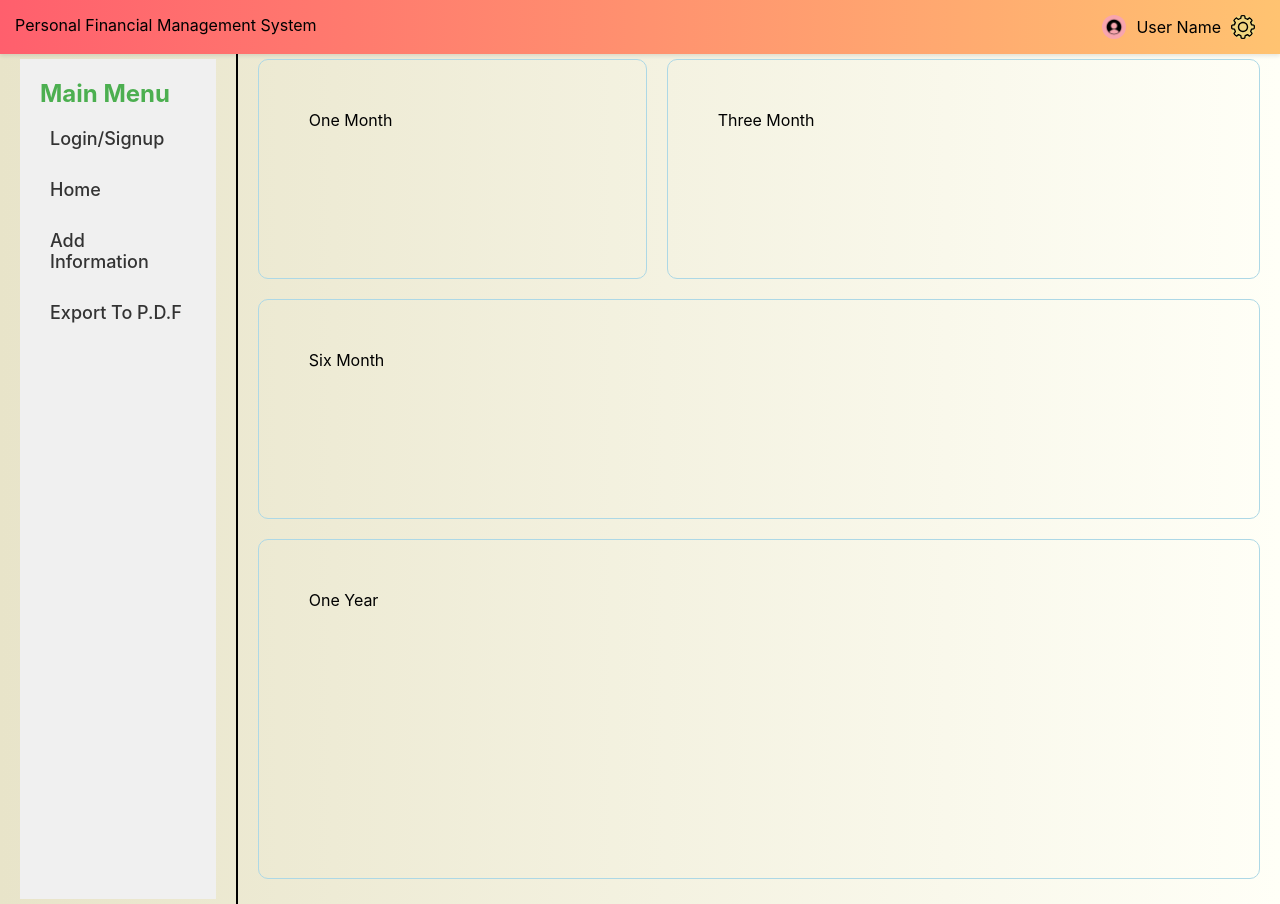
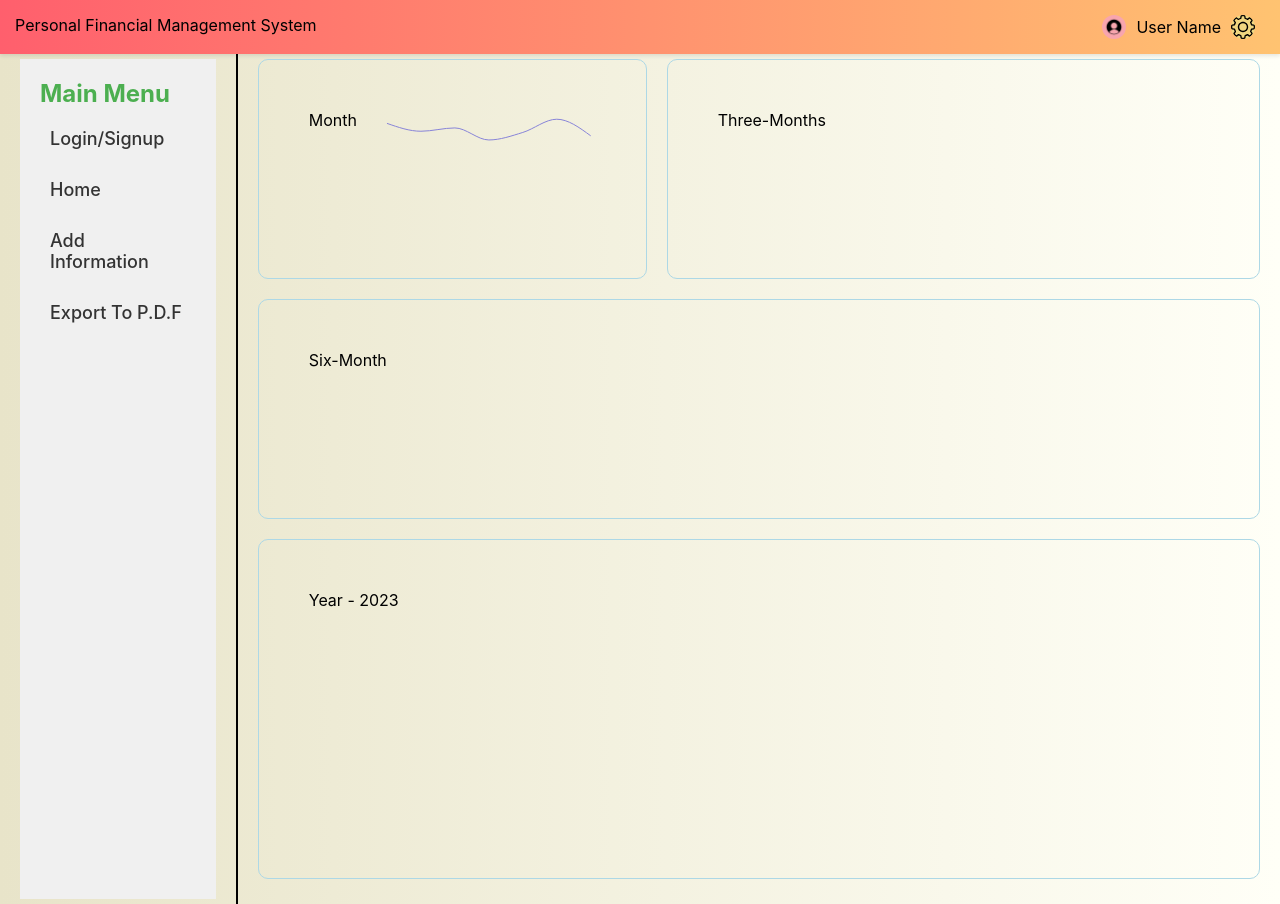
Before and after one commit to ujjwalsharmaIITB/Software-Lab-Project-PFMS, a React (Create React App) app in the folder front-end/: page /home in a window 1280 px wide. Built offline with nearby package versions, Linux system fonts and the light colour scheme.

Commit message:
added one month chart and other chart definitions

```diff
--- a/front-end/package.json
+++ b/front-end/package.json
@@ -10,6 +10,7 @@
     "react-dom": "^18.2.0",
     "react-router-dom": "^6.16.0",
     "react-scripts": "5.0.1",
+    "recharts": "^2.9.1",
     "sass": "^1.68.0",
     "scss": "^0.2.4",
     "web-vitals": "^2.1.4"
--- a/front-end/src/Components/Home/home.jsx
+++ b/front-end/src/Components/Home/home.jsx
@@ -1,15 +1,31 @@
 import "./home.scss";
+
+import {OneMonth} from "../charts/oneMonth/oneMonth";
+
+import {ThreeMonths} from "../charts/threeMonths/threeMonths";
+
+import {SixMonths} from "../charts/sixMonths/sixMonths";
+
+import {OneYear} from "../charts/oneYear/oneYear";
 
 export const Home = () => {
   return (
     <div className="home">
-      <div className="box oneMonth">One Month</div>
+      <div className="box oneMonth">
+        <OneMonth />
+      </div>
 
-      <div className="box threeMonth">Three Month</div>
+      <div className="box threeMonth">
+        <ThreeMonths />
+      </div>
 
-      <div className="box sixMonth">Six Month</div>
+      <div className="box sixMonth">
+      <SixMonths/>
+      </div>
 
-      <div className="box oneYear">One Year</div>
+      <div className="box oneYear">
+        <OneYear/>
+      </div>
     </div>
   );
 };
--- /dev/null
+++ b/front-end/src/Components/charts/oneMonth/oneMonth.jsx
@@ -0,0 +1,77 @@
+import { useState } from "react";
+import "./oneMonth.scss";
+
+import {
+  LineChart,
+  ResponsiveContainer,
+  Line,
+  XAxis,
+  YAxis,
+  Tooltip,
+  CartesianGrid,
+  Legend,
+} from "recharts";
+
+const data = [
+  {
+    date: "1",
+    amount: 2400,
+  },
+  {
+    date: "2",
+    amount: 2210,
+  },
+  {
+    date: "4",
+    amount: 2290,
+  },
+  {
+    date: "10",
+    amount: 2000,
+  },
+  {
+    date: "15",
+    amount: 2181,
+  },
+  {
+    date: "20",
+    amount: 2500,
+  },
+  {
+    date: "30",
+    amount: 2100,
+  },
+];
+
+export const OneMonth = () => {
+  const [month, setMonth] = useState("Month");
+
+  return (
+    <div className="chartOneMonth">
+      <div className="oneMonthTitle">{month}</div>
+      <div className="chartForOneMonth">
+        <ResponsiveContainer width="100%" height="100%">
+          <LineChart
+            width={600}
+            height={300}
+            data={data}
+            margin={{
+              top: 5,
+              right: 5,
+              left: 30,
+              bottom: 5,
+            }}
+          >
+            <Tooltip />
+            <Line
+              type="monotone"
+              dataKey="amount"
+              stroke="#8884d8"
+              dot={false}
+            />
+          </LineChart>
+        </ResponsiveContainer>
+      </div>
+    </div>
+  );
+};
--- /dev/null
+++ b/front-end/src/Components/charts/oneMonth/oneMonth.scss
@@ -0,0 +1,19 @@
+
+.chartOneMonth{
+    display: flex;
+    flex-direction: row;
+    height: 100%;
+
+
+    .oneMonthTitle {
+        display: flex;
+        justify-content: center;
+    }
+
+
+    .chartForOneMonth {
+        display: flex;
+        height: 100%;
+        width: 100%;
+    }
+}
--- /dev/null
+++ b/front-end/src/Components/charts/oneYear/oneYear.jsx
@@ -0,0 +1,17 @@
+import { useState } from 'react'
+import './oneYear.scss'
+
+
+export const OneYear = () => {
+
+
+
+    const [year , setYear] = useState("Year - 2023");
+
+    return (
+      <div className="chartOneYear">
+      <div className="oneYearTitle">{year}</div>
+
+      </div>
+    )
+}
--- /dev/null
+++ b/front-end/src/Components/charts/sixMonths/sixMonths.jsx
@@ -0,0 +1,17 @@
+import { useState } from 'react'
+import './sixMonths.scss'
+
+
+export const SixMonths = () => {
+
+
+
+    const [sixMonth , setSixMonth] = useState("Six-Month");
+
+    return (
+      <div className="chartSixMonth">
+      <div className="sixMonthTitle">{sixMonth}</div>
+
+      </div>
+    )
+}
--- /dev/null
+++ b/front-end/src/Components/charts/threeMonths/threeMonths.jsx
@@ -0,0 +1,17 @@
+import { useState } from 'react'
+import './threeMonths.scss'
+
+
+export const ThreeMonths = () => {
+
+
+
+    const [threeMonths , setThreeMonths] = useState("Three-Months");
+
+    return (
+      <div className="chartOneMonth">
+      <div className="oneMonthTitle">{threeMonths}</div>
+
+      </div>
+    )
+}
```
Also changed, not shown: front-end/src/Components/charts/oneYear/oneYear.scss (added), front-end/src/Components/charts/sixMonths/sixMonths.scss (added), front-end/src/Components/charts/threeMonths/threeMonths.scss (added), 2 other files (tests, documents, lock files or other folders).
